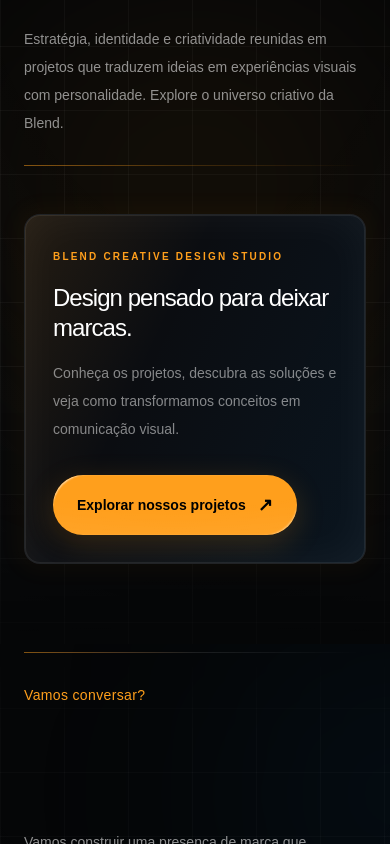
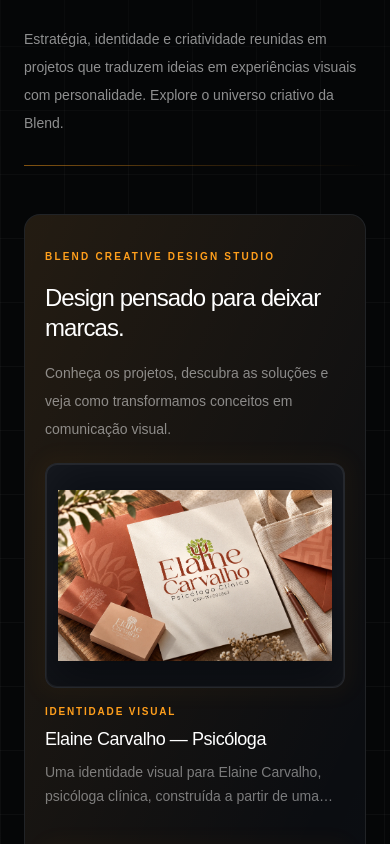
Before and after one commit to jenison-chagas/SITE-BLEND, a Next.js app: page / in a window 390 px wide. Shown: the part 5508-6352 px from the top of the page. Built offline with nearby package versions, Linux system fonts and the light colour scheme.

Commit message:
Exibe portfólio dentro do card expansível na página inicial
Filter and display only published projects on the homepage. Update navigation link and adjust layout for project display.

```diff
--- a/src/app/page.tsx
+++ b/src/app/page.tsx
@@ -1,7 +1,10 @@
+import Link from "next/link";
+import { localProjects } from "@/lib/local-projects";
 import BlendServicesScroll from "@/components/BlendServicesScroll";
 import BlendMotion from "@/components/BlendMotion";
 
 export default function HomePage() {
+  const projects = localProjects.filter((project) => project.published);
   return (
     <main className="min-h-screen overflow-x-clip bg-[#05070a] text-white">
       <BlendMotion />
@@ -93,7 +96,7 @@ export default function HomePage() {
 
             <nav className="hidden items-center gap-8 md:flex">
               <a
-                href="/projetos"
+                href="#projetos"
                 className="text-sm text-white/60 transition hover:text-white"
               >
                 Projetos
@@ -647,7 +650,6 @@ export default function HomePage() {
 
           {/* Faixa visual de destaque */}
           <div
-            data-reveal="up"
             className="relative mt-12 overflow-hidden rounded-2xl border border-white/[0.09] bg-[#0b0d11] sm:mt-16"
             style={{ "--reveal-delay": "120ms" } as React.CSSProperties}
           >
@@ -660,7 +662,7 @@ export default function HomePage() {
               }}
             />
 
-            <div className="relative flex flex-col gap-8 p-7 sm:p-10 md:flex-row md:items-center md:justify-between md:p-12 lg:p-14">
+            <div className="relative px-5 pt-7 sm:px-8 sm:pt-10 lg:px-10 lg:pt-12">
               <div className="max-w-2xl">
                 <span className="text-[10px] font-semibold uppercase tracking-[0.22em] text-[#ff9f1c] sm:text-xs">
                   BLEND CREATIVE DESIGN STUDIO
@@ -675,21 +677,99 @@ export default function HomePage() {
                   transformamos conceitos em comunicação visual.
                 </p>
               </div>
+            </div>
+        {projects.length > 0 ? (
+          <section
+            aria-label="Portfólio completo de projetos"
+            className="relative p-5 sm:p-8 lg:p-10"
+          >
+            <div className="grid grid-cols-1 gap-x-5 gap-y-10 sm:grid-cols-2 lg:grid-cols-3 lg:gap-x-6 lg:gap-y-12">
+              {projects.map((project) => (
+                <Link
+                  key={project.id}
+                  href={`/projetos/${project.slug}`}
+                  className="group min-w-0"
+                >
+                  {/* Capa */}
+                  <div className="relative aspect-[4/3] overflow-hidden rounded-xl border border-white/[0.10] bg-[#0d1016] transition-all duration-500 group-hover:-translate-y-1 group-hover:border-[#ff9f1c]/55 group-hover:shadow-[0_18px_55px_rgba(255,159,28,0.08)]">
+                    {project.cover_image ? (
+                      <img
+                        src={project.cover_image}
+                        alt={`Projeto ${project.title}`}
+                        loading="lazy"
+                        className="h-full w-full object-contain p-3 transition-transform duration-700 ease-out group-hover:scale-[1.025] sm:p-4"
+                      />
+                    ) : (
+                      <div className="flex h-full w-full items-center justify-center bg-gradient-to-br from-[#0a2540] via-[#101116] to-[#21120c]">
+                        <span className="text-5xl font-black tracking-[-0.06em] text-white/[0.12]">
+                          BLEND<span className="text-[#ff9f1c]/30">.</span>
+                        </span>
+                      </div>
+                    )}
 
-              <a
-                href="/projetos"
-                className="blend-shimmer group inline-flex shrink-0 items-center justify-center gap-3 self-start rounded-full bg-[#ff9f1c] px-6 py-4 text-sm font-bold text-black shadow-[0_8px_30px_rgba(255,159,28,0.18)] transition-all duration-300 hover:bg-[#ff9f1c] md:self-center blend-orange-button"
+                    {/* Tratamento de luz */}
+                    <div className="pointer-events-none absolute inset-0 bg-gradient-to-t from-black/35 via-transparent to-transparent opacity-80 transition-opacity duration-500 group-hover:opacity-100" />
+
+                    <div
+                      aria-hidden="true"
+                      className="pointer-events-none absolute -bottom-16 left-1/2 h-28 w-3/4 -translate-x-1/2 rounded-full bg-[#ff9f1c]/0 blur-[55px] transition-colors duration-500 group-hover:bg-[#ff9f1c]/20"
+                    />
+                  </div>
+
+                  {/* Informações */}
+                  <div className="flex items-start justify-between gap-4 pt-4">
+                    <div className="min-w-0">
+                      <p className="mb-2 text-[10px] font-semibold uppercase tracking-[0.18em] text-[#ff9f1c]">
+                        {project.category || "Projeto criativo"}
+                      </p>
+
+                      <h3 className="text-lg font-medium leading-snug tracking-tight text-white transition-colors duration-300 group-hover:text-[#ff9f1c] sm:text-xl">
+                        {project.title}
+                      </h3>
+
+                      {project.description && (
+                        <p className="mt-2 line-clamp-2 text-sm leading-6 text-white/45">
+                          {project.description}
+                        </p>
+                      )}
+                    </div>
+                  </div>
+                </Link>
+              ))}
+            </div>
+          </section>
+        ) : (
+          <section className="relative py-24 text-center sm:py-32">
+            <div
+              aria-hidden="true"
+              className="pointer-events-none absolute left-1/2 top-1/2 h-64 w-64 -translate-x-1/2 -translate-y-1/2 rounded-full bg-[#0066ad]/10 blur-[100px]"
+            />
+
+            <div className="relative">
+              <span className="mx-auto flex h-14 w-14 items-center justify-center rounded-2xl border border-[#ff9f1c]/20 bg-[#ff9f1c]/[0.07] text-2xl text-[#ff9f1c]">
+                ✳
+              </span>
+
+              <h2 className="mt-6 text-2xl font-medium tracking-tight sm:text-3xl">
+                Novos projetos estão a caminho.
+              </h2>
+
+              <p className="mx-auto mt-4 max-w-md text-sm leading-7 text-white/50">
+                Estamos preparando novos trabalhos para apresentar por aqui.
+                Volte em breve para conhecer nosso portfólio.
+              </p>
+
+              <Link
+                href="/"
+                className="mt-8 inline-flex items-center gap-3 rounded-full border border-white/15 px-6 py-3 text-sm font-medium text-white/75 transition hover:border-[#ff9f1c]/50 hover:text-[#ff9f1c]"
               >
-                Explorar nossos projetos
+                Voltar para a página inicial
+                <span aria-hidden="true">↗</span>
+              </Link>
+            </div>
+          </section>
+        )}
 
-                <span
-                  aria-hidden="true"
-                  className="text-lg transition-transform duration-300 group-hover:translate-x-1"
-                >
-                  ↗
-                </span>
-              </a>
-            </div>
           </div>
         </div>
       </section>
```
